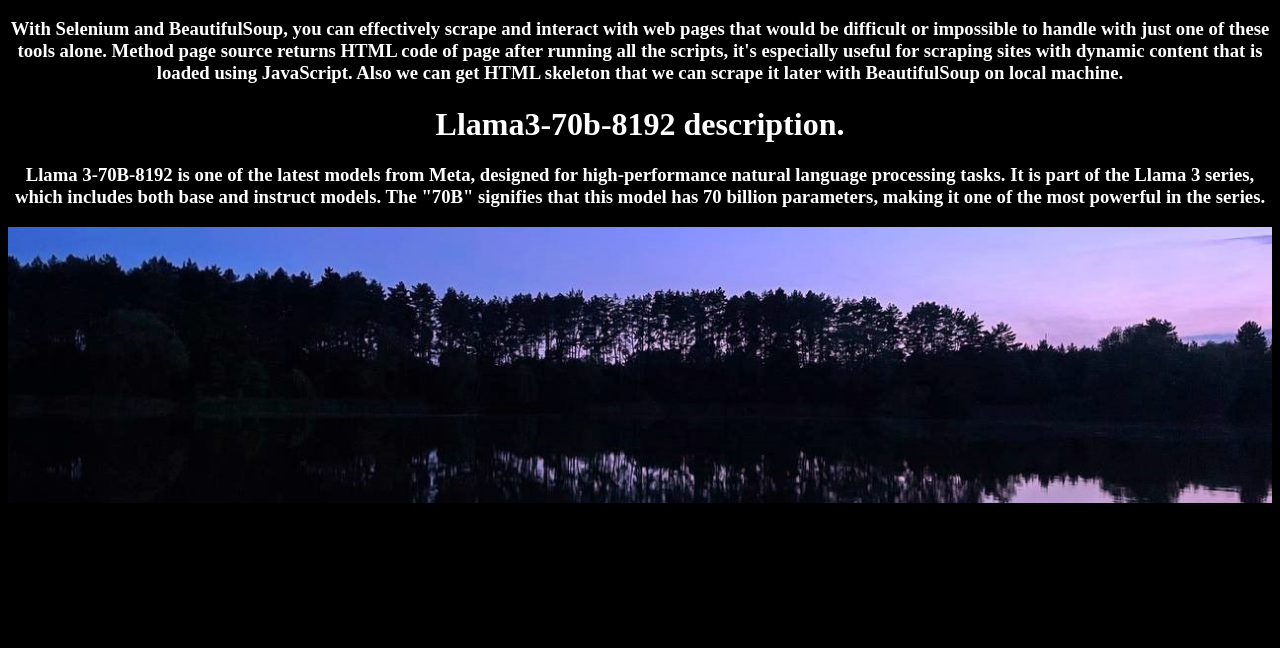
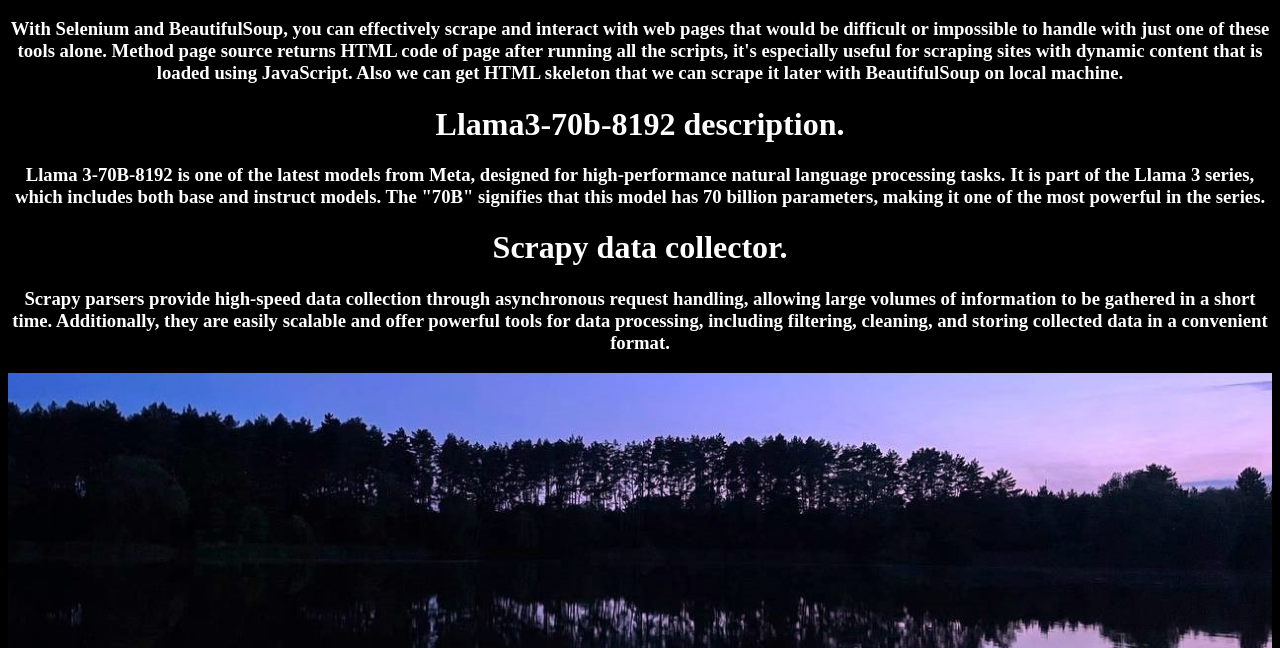
Before and after one commit to Vladyslav-Levitskyi/web_adv_deploy, a Django app: page /description in a window 1280 px wide. Shown: the part 753-1401 px from the top of the page. Before the commit the page ends 1256 px from the top, so only its background shows below. Run offline with Django 4.2, Linux system fonts and the light colour scheme; a user stored in the database is signed in; parts of the project's set-up code (start-up, migrations or seed data) failed here and were passed over.

Commit message:
Modified: description HTML. Added description of Scrapy.

```diff
--- a/core_app/templates/core_app/description.html
+++ b/core_app/templates/core_app/description.html
@@ -18,6 +18,8 @@
         <h3> With Selenium and BeautifulSoup, you can effectively scrape and interact with web pages that would be difficult or impossible to handle with just one of these tools alone. Method page source returns HTML code of page after running all the scripts, it's especially useful for scraping sites with dynamic content that is loaded using JavaScript. Also we can get HTML skeleton that we can scrape it later with BeautifulSoup on local machine.</h3>
         <h1> Llama3-70b-8192 description. </h1>
         <h3> Llama 3-70B-8192 is one of the latest models from Meta, designed for high-performance natural language processing tasks. It is part of the Llama 3 series, which includes both base and instruct models. The "70B" signifies that this model has 70 billion parameters, making it one of the most powerful in the series.</h3>
+        <h1> Scrapy data collector.</h1>
+        <h3> Scrapy parsers provide high-speed data collection through asynchronous request handling, allowing large volumes of information to be gathered in a short time. Additionally, they are easily scalable and offer powerful tools for data processing, including filtering, cleaning, and storing collected data in a convenient format.</h3>
     </div>
 {% endblock %}
 {% block content %}
```
